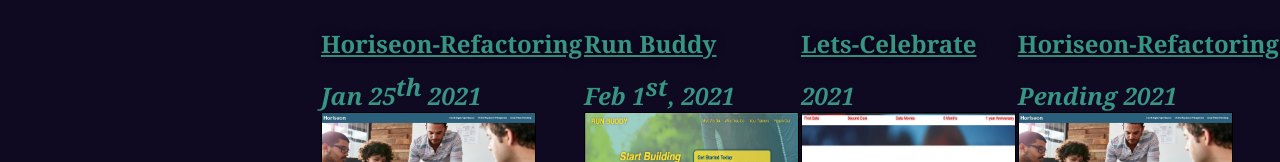
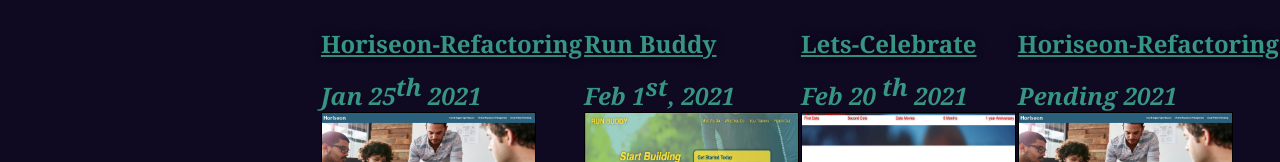
Before and after one commit to Cerberus0013/Portfolio-Brian-Breedlove, a plain HTML site: page index.html in a window 1280 px wide. Shown: the part 786-948 px from the top of the page. Drawn offline with Linux system fonts and the light colour scheme.

Commit message:
forgot date

```diff
--- a/index.html
+++ b/index.html
@@ -73,7 +73,7 @@
             <a href="https://cerberus0013.github.io/run-buddy/" target="_blank"> <img src="./assets/images/Run-buddy.png" alt="Site used to sign up for a personal trainer "></a>
         </div>
         <div>
-        <h3 class="hori" >Lets-Celebrate<br/> <h4><em> <sup></sup> 2021</em></h4></h3>
+        <h3 class="hori" >Lets-Celebrate<br/> <h4><em>Feb 20 <sup>th</sup> 2021</em></h4></h3>
         <a href=" https://aminaf1995.github.io/Lets-Celebrate/" target="_blank"> <img src="./assets/images/Screen Shot 2021-03-21 at 7.37.10 AM.png" alt="My first group project work"></a>
         </div>
         <div>
```
